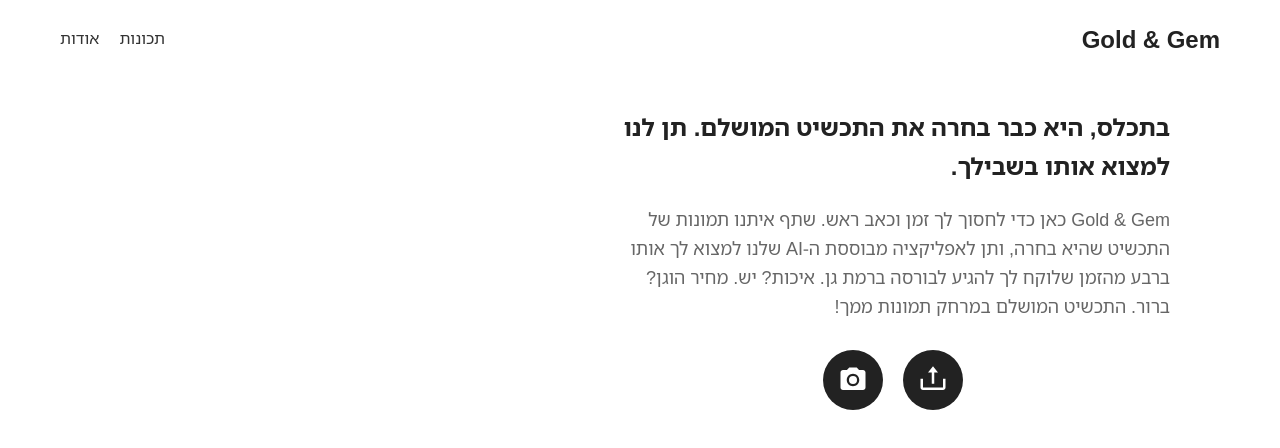
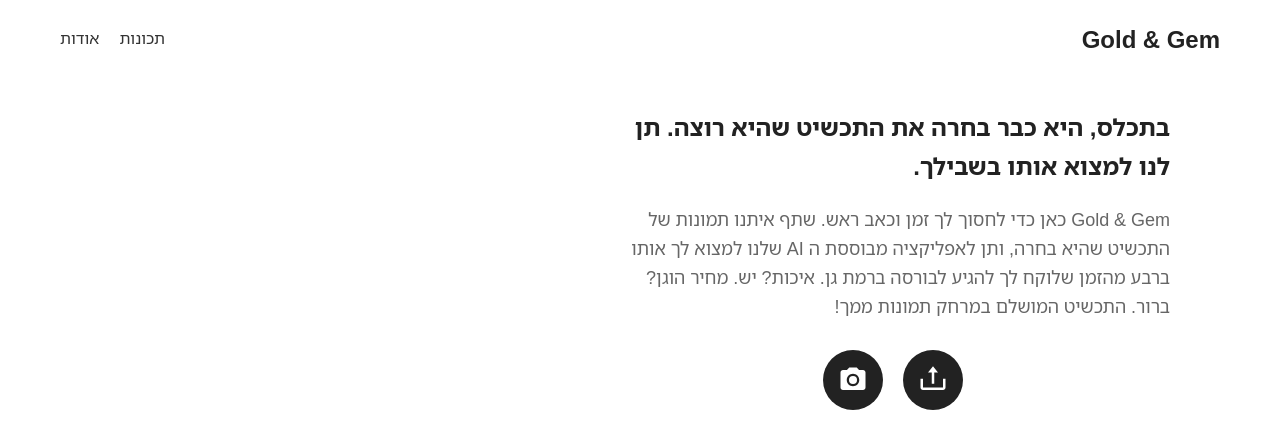
Before and after one commit to am1rbi/jewellery_matcher, a React (Create React App) app: page / in a window 1280 px wide. Shown: the top 448 px of the page. Built offline with nearby package versions, Linux system fonts and the light colour scheme.

Commit message:
שינוי טקסט

```diff
--- a/src/web/LandingPage.tsx
+++ b/src/web/LandingPage.tsx
@@ -104,8 +104,8 @@
       </header>
       <main>
         <div className="hero">
-          <h1>בתכלס, היא כבר בחרה את התכשיט המושלם. תן לנו למצוא אותו בשבילך.</h1>
-          <p>Gold & Gem כאן כדי לחסוך לך זמן וכאב ראש. שתף איתנו תמונות של התכשיט שהיא בחרה, ותן לאפליקציה מבוססת ה-AI שלנו למצוא לך אותו ברבע מהזמן שלוקח לך להגיע לבורסה ברמת גן.
+          <h1>בתכלס, היא כבר בחרה את התכשיט שהיא רוצה. תן לנו למצוא אותו בשבילך.</h1>
+          <p>Gold & Gem כאן כדי לחסוך לך זמן וכאב ראש. שתף איתנו תמונות של התכשיט שהיא בחרה, ותן לאפליקציה מבוססת ה AI שלנו למצוא לך אותו ברבע מהזמן שלוקח לך להגיע לבורסה ברמת גן.
             איכות? יש. מחיר הוגן? ברור. התכשיט המושלם במרחק תמונות ממך!</p>
           <div className="cta-buttons">
             <input
```
